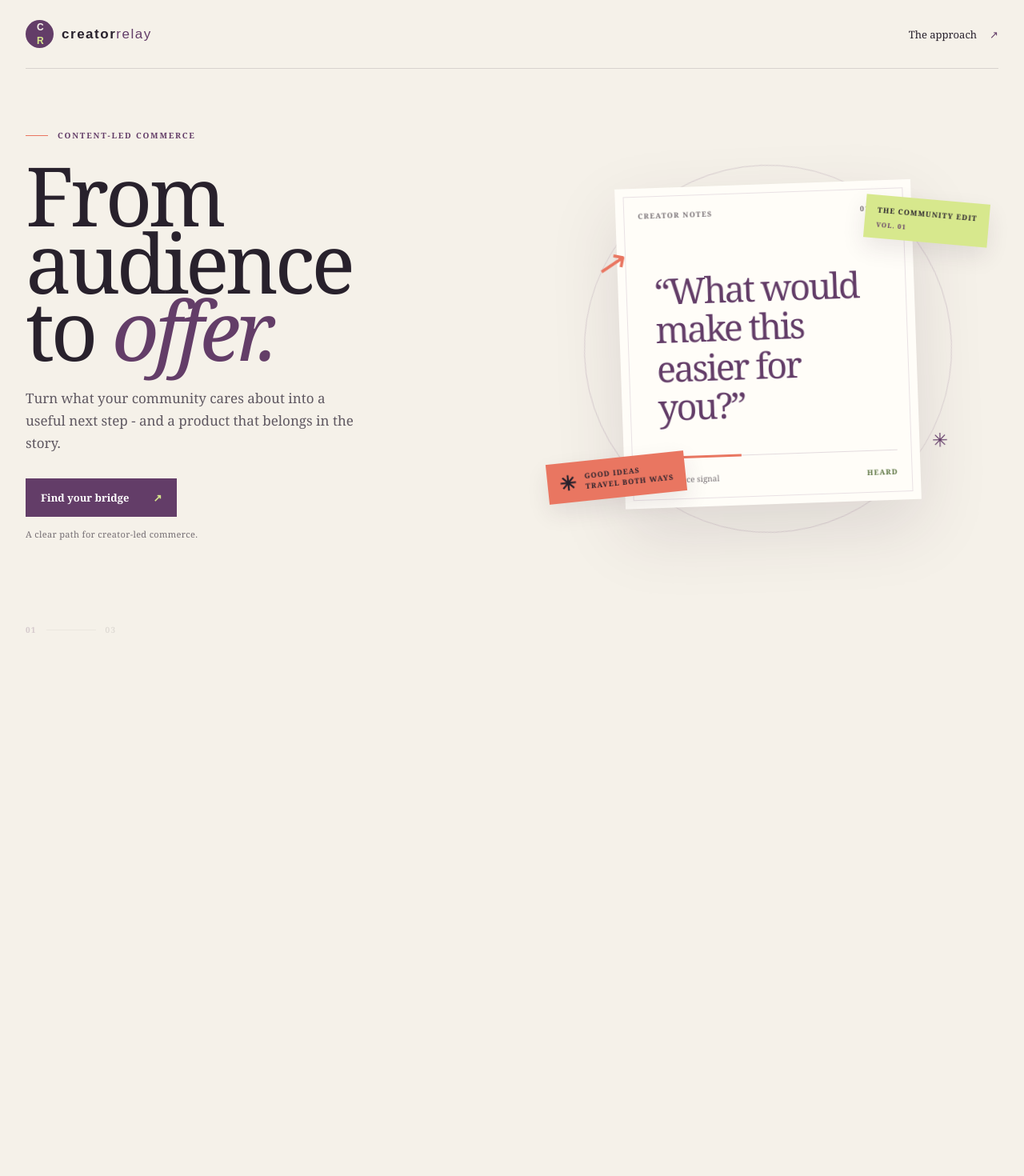
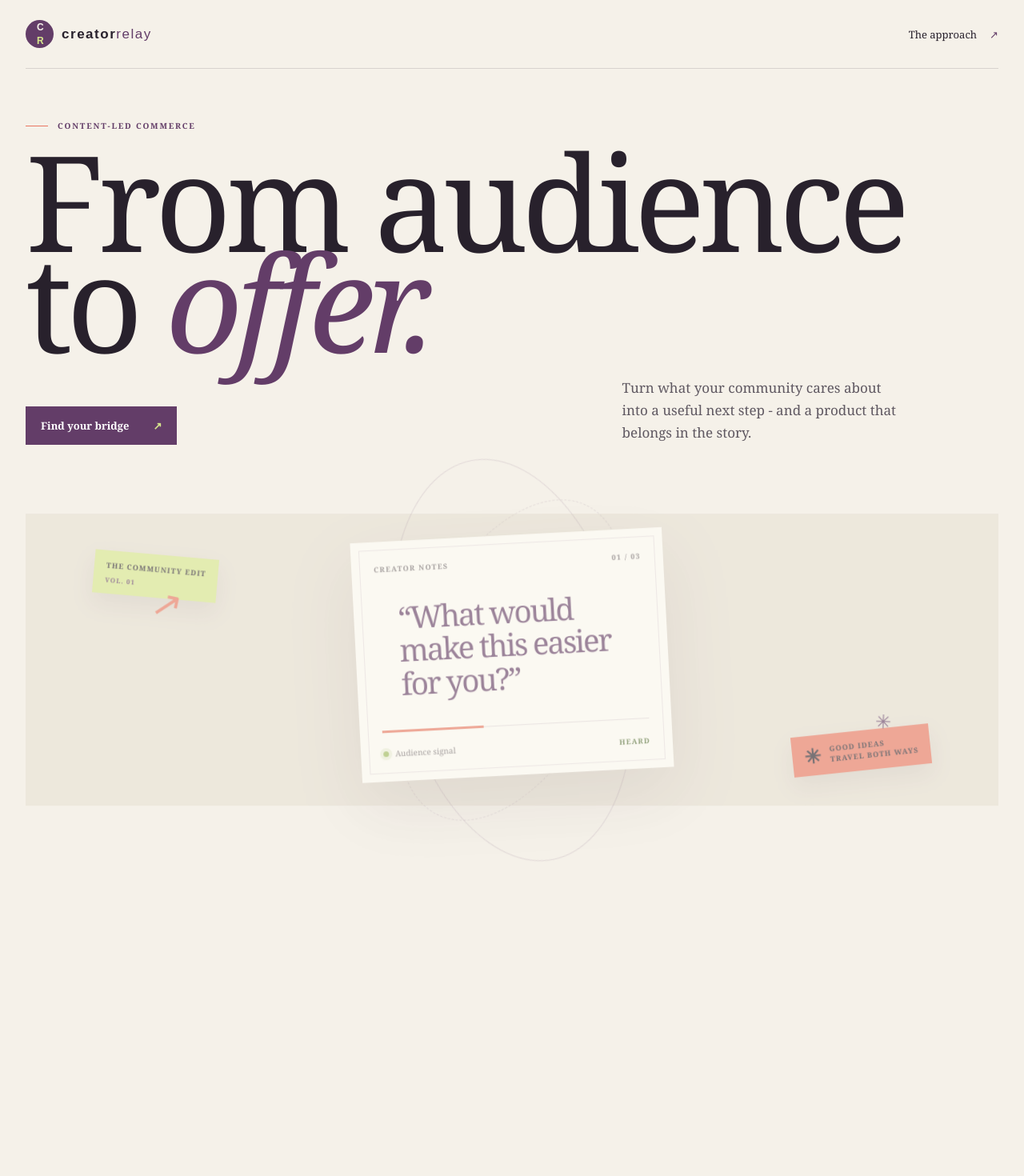
Before and after one commit to calina-miguel/creator-relay, a Next.js app: page / in a window 1280 px wide. Shown: the top 1470 px of the page at 80% size. Built offline with nearby package versions, Linux system fonts and the light colour scheme.

Commit message:
Rework editorial and circular page compositions

```diff
--- a/app/creator-relay.css
+++ b/app/creator-relay.css
@@ -157,3 +157,32 @@ html { scroll-behavior: smooth; }
 .editor-note-sign{text-align:right}.editor-note-sign b{color:#b3573f;font-size:17px;margin-left:9px}
 .relay-editor-note p{margin:0;font:italic clamp(1.5rem,3vw,2.6rem)/1.15 Georgia,serif;color:#352b27}
 @media(max-width:800px){.relay-route{grid-template-columns:1fr;gap:30px}.route-intro{position:static}.route-item{grid-template-columns:32px 1fr 22px;gap:12px}.relay-editor-note{width:calc(100% - 36px);grid-template-columns:1fr 1fr;margin-bottom:65px}.relay-editor-note p{grid-column:1/-1;grid-row:2}.editor-note-sign{grid-column:2;grid-row:1}}
+
+/* Homepage composition: a magazine cover, then an editorial feature spread. */
+.relay-hero{min-height:0;grid-template-columns:1fr;gap:0;padding-block:64px 80px}
+.hero-copy{display:grid;grid-template-columns:1.2fr .8fr;align-items:end;column-gap:40px}
+.hero-copy .eyebrow{grid-column:1/-1}
+.hero-copy h1{grid-column:1/-1;font-size:clamp(5rem,13vw,12.5rem);line-height:.76;margin:24px 0 30px;max-width:1100px}
+.hero-description{grid-column:2;grid-row:3;margin:0 0 28px;max-width:360px}
+.primary-link{grid-column:1;grid-row:3;justify-self:start;margin:0 0 27px}
+.hero-footnote{display:none}
+.storyboard{grid-column:1;min-height:365px;margin-top:26px;background:#e8e1d5}
+.story-orbit.orbit-a{width:510px;height:290px;border-color:rgb(99 61 104 / 22%)}
+.story-orbit.orbit-b{width:430px;height:240px;border-color:rgb(99 61 104 / 18%)}
+.story-card{width:min(390px,80%);min-height:245px;rotate:-1deg}
+.card-quote{margin-top:34px;font-size:clamp(1.7rem,3vw,2.7rem)}
+.sticker-top{left:7%;right:auto;top:14%}.sticker-bottom{left:auto;right:7%;bottom:12%}
+.hero-index{right:12px;bottom:30px}
+.relay-route{grid-template-columns:1fr;gap:35px;padding-block:86px 96px}
+.route-intro{position:static;display:flex;align-items:end;justify-content:space-between;gap:25px}
+.route-intro h2{margin:0;font-size:clamp(2.8rem,5vw,5rem)}
+.route-intro .eyebrow{max-width:180px}
+.route-list{display:grid;grid-template-columns:repeat(3,1fr);border-top:1px solid #d8d0c3;border-bottom:1px solid #d8d0c3}
+.route-item{display:flex;min-height:275px;flex-direction:column;align-items:flex-start;gap:18px;padding:25px;border:0;border-right:1px solid #d8d0c3}
+.route-item:last-child{border-right:0}.route-number{font-size:12px}.route-title h3{font-size:1.8rem}.route-item>p{margin:0;max-width:260px}.route-arrow{margin-top:auto;align-self:flex-end}
+.relay-editor-note{margin-bottom:0;border-bottom:0}
+.relay-invite{grid-template-columns:1fr;width:100%;padding:100px max(36px,calc((100vw - 1180px)/2));text-align:center;background:#2c2430;color:#f5f1e9}
+.invite-copy h2{font-size:clamp(3.8rem,8vw,7rem)}.invite-copy>p:last-child{max-width:430px;margin-inline:auto;color:#d5cbd4}
+.relay-invite .eyebrow{justify-content:center;color:#dd9a81}.relay-invite .eyebrow-line{background:#dd9a81}
+.relay-invite .pathway,.relay-invite .invite-form{width:min(100%,620px);margin-inline:auto;text-align:left}
+@media(max-width:800px){.relay-hero{padding-top:48px}.hero-copy{grid-template-columns:1fr}.hero-copy h1{grid-column:1;font-size:clamp(4.5rem,17vw,7.5rem);margin:20px 0}.hero-description{grid-column:1;grid-row:auto;margin:0}.primary-link{grid-column:1;grid-row:auto;margin:22px 0 10px}.storyboard{min-height:340px}.story-orbit.orbit-a{width:90%;height:230px}.story-orbit.orbit-b{width:75%;height:190px}.sticker-top{left:5%;top:10%}.sticker-bottom{right:5%;bottom:7%;left:auto}.route-intro{display:block}.route-intro h2{margin-top:18px}.route-list{grid-template-columns:1fr}.route-item{min-height:190px;border-right:0;border-bottom:1px solid #d8d0c3}.route-item:last-child{border-bottom:0}.relay-invite{padding:74px 22px}}
```
